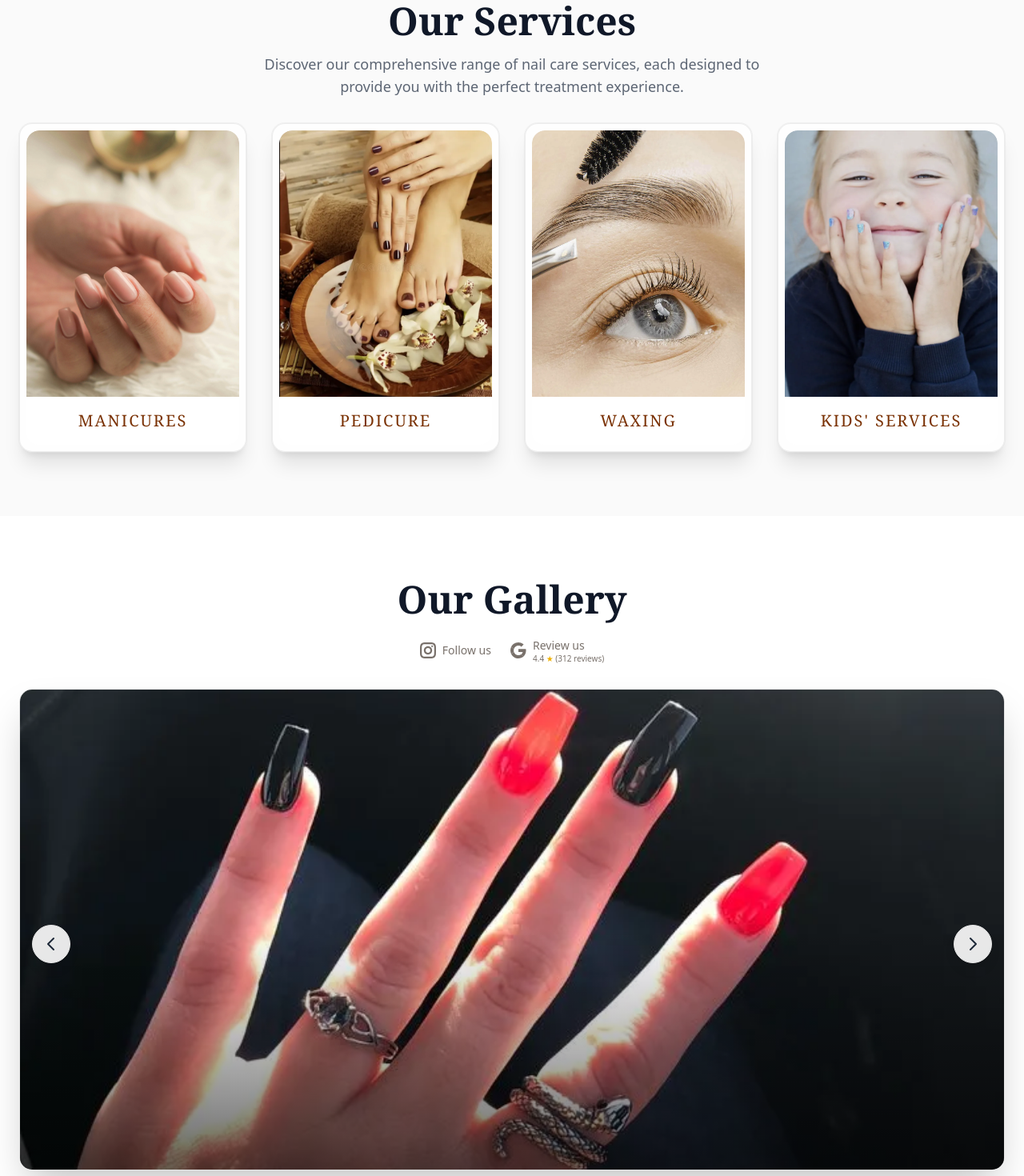
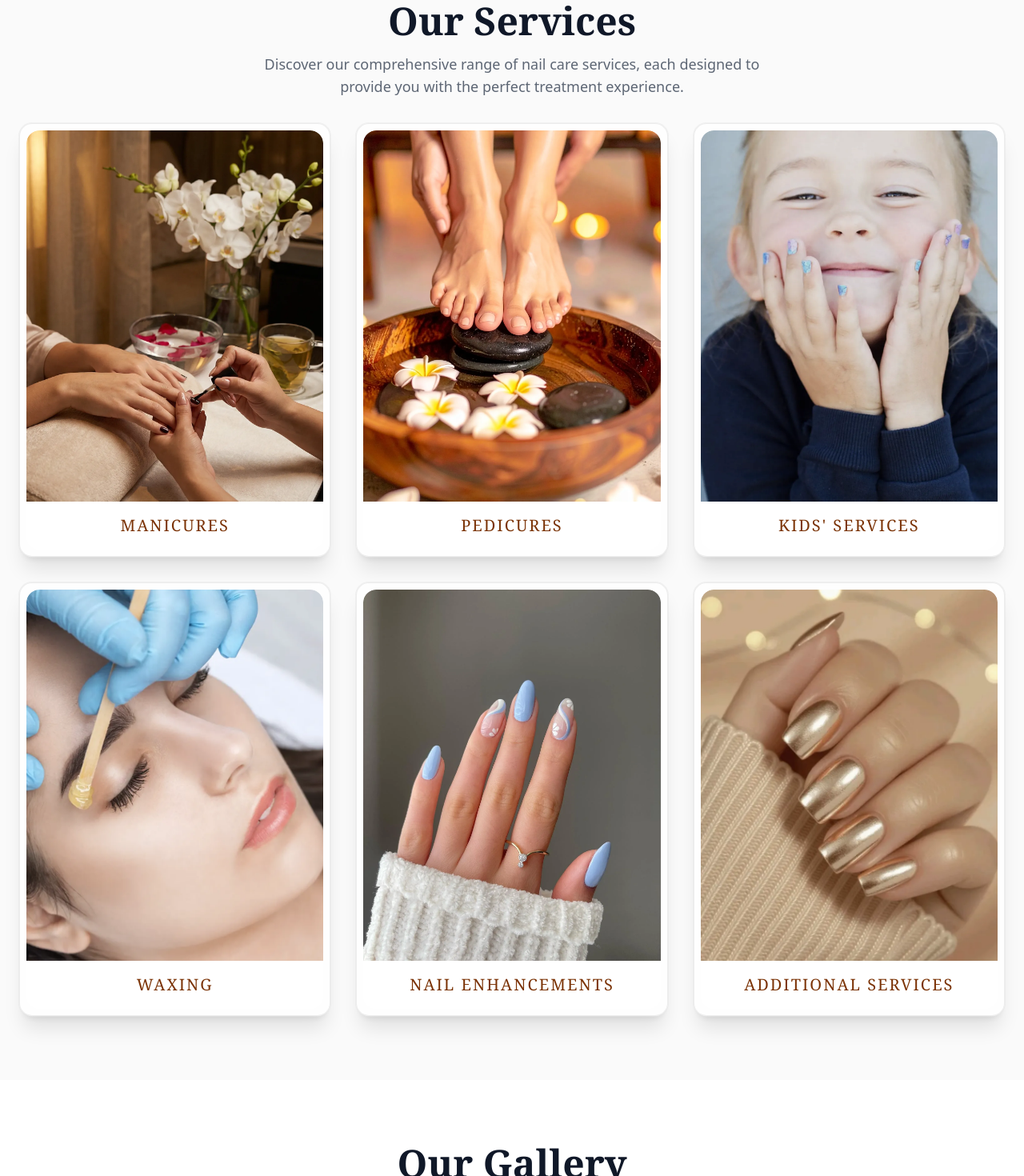
Before and after one commit to huupdo/tammysnails-cloudflare, a React (Vite) app: page / in a window 1280 px wide. Shown: the part 975-2445 px from the top of the page at 80% size. Built offline with nearby package versions, Linux system fonts and the light colour scheme.

Commit message:
add link to service cards and services page

```diff
--- a/src/react-app/App.css
+++ b/src/react-app/App.css
@@ -1,4 +1,30 @@
 @import "tailwindcss";
+
+@keyframes fadeUp {
+  from {
+    opacity: 0;
+    transform: translateY(48px);
+  }
+  to {
+    opacity: 1;
+    transform: translateY(0);
+  }
+}
+
+.service-row > * {
+  opacity: 0;
+  transform: translateY(48px);
+}
+
+.service-row.in-view > *:nth-child(1) {
+  animation: fadeUp 0.7s cubic-bezier(0.25, 0.46, 0.45, 0.94) 0s forwards;
+}
+.service-row.in-view > *:nth-child(2) {
+  animation: fadeUp 0.7s cubic-bezier(0.25, 0.46, 0.45, 0.94) 0.12s forwards;
+}
+.service-row.in-view > *:nth-child(3) {
+  animation: fadeUp 0.7s cubic-bezier(0.25, 0.46, 0.45, 0.94) 0.24s forwards;
+}
 
 /* #root {
   max-width: 1280px;
--- a/src/react-app/App.tsx
+++ b/src/react-app/App.tsx
@@ -1,6 +1,6 @@
 // src/App.tsx
 
-import { useState, useEffect } from "react";
+import { useState, useEffect, useRef } from "react";
 import {
   Routes,
   Route,
@@ -456,6 +456,26 @@ function MainPage() {
   const location = useLocation();
   const [currentSlide, setCurrentSlide] = useState(0);
   const totalSlides = 5;
+  const serviceRowRefs = useRef<(HTMLDivElement | null)[]>([]);
+
+  useEffect(() => {
+    const observers: IntersectionObserver[] = [];
+    serviceRowRefs.current.forEach((row) => {
+      if (!row) return;
+      const obs = new IntersectionObserver(
+        ([entry]) => {
+          if (entry.isIntersecting) {
+            entry.target.classList.add("in-view");
+            obs.unobserve(entry.target);
+          }
+        },
+        { threshold: 0.15 },
+      );
+      obs.observe(row);
+      observers.push(obs);
+    });
+    return () => observers.forEach((o) => o.disconnect());
+  }, []);
 
   // Handle cross-route scroll requests (e.g. from Policy page navbar clicks)
   useEffect(() => {
@@ -554,21 +574,72 @@ function MainPage() {
             </p>
           </div>
 
-          <div className="grid grid-cols-1 gap-8 md:grid-cols-2 lg:grid-cols-4">
-            <div className="grid grid-rows-[1fr_auto] rounded-2xl border border-neutral-200/70 bg-white/70 p-2 shadow-xl ring-1 ring-neutral-200/50 transition-shadow duration-300 hover:shadow-2xl dark:border-neutral-800/70 dark:bg-neutral-950 dark:ring-neutral-700/50">
-              <ServiceCard title="Manicures" image="/photos/nail 1.webp" />
+          <div className="space-y-8">
+            {/* Row 1 */}
+            <div
+              className="service-row grid grid-cols-1 gap-8 md:grid-cols-3"
+              ref={(el) => {
+                serviceRowRefs.current[0] = el;
+              }}
+            >
+              {[
+                {
+                  title: "Manicures",
+                  image: "/photos/deluxe manicure service.webp",
+                  href: "/services#manicures",
+                },
+                {
+                  title: "Pedicures",
+                  image: "/photos/hot stone pedicure.webp",
+                  href: "/services#pedicures",
+                },
+                {
+                  title: "Kids' Services",
+                  image: "/photos/kids nails.webp",
+                  href: "/services#kids",
+                },
+              ].map(({ title, image, href }) => (
+                <Link
+                  key={title}
+                  to={href}
+                  className="grid grid-rows-[1fr_auto] rounded-2xl border border-neutral-200/70 bg-white/70 p-2 shadow-xl ring-1 ring-neutral-200/50 transition-shadow duration-300 hover:shadow-2xl dark:border-neutral-800/70 dark:bg-neutral-950 dark:ring-neutral-700/50"
+                >
+                  <ServiceCard title={title} image={image} />
+                </Link>
+              ))}
             </div>
-            <div className="grid grid-rows-[1fr_auto] rounded-2xl border border-neutral-200/70 bg-white/70 p-2 shadow-xl ring-1 ring-neutral-200/50 transition-shadow duration-300 hover:shadow-2xl dark:border-neutral-800/70 dark:bg-neutral-950 dark:ring-neutral-700/50">
-              <ServiceCard title="Pedicure" image="/photos/pedicure.webp" />
-            </div>
-            <div className="grid grid-rows-[1fr_auto] rounded-2xl border border-neutral-200/70 bg-white/70 p-2 shadow-xl ring-1 ring-neutral-200/50 transition-shadow duration-300 hover:shadow-2xl dark:border-neutral-800/70 dark:bg-neutral-950 dark:ring-neutral-700/50">
-              <ServiceCard title="Waxing" image="/photos/eyebrow.webp" />
-            </div>
-            <div className="grid grid-rows-[1fr_auto] rounded-2xl border border-neutral-200/70 bg-white/70 p-2 shadow-xl ring-1 ring-neutral-200/50 transition-shadow duration-300 hover:shadow-2xl dark:border-neutral-800/70 dark:bg-neutral-950 dark:ring-neutral-700/50">
-              <ServiceCard
-                title="Kids' Services"
-                image="/photos/kids nails.webp"
-              />
+            {/* Row 2 */}
+            <div
+              className="service-row grid grid-cols-1 gap-8 md:grid-cols-3"
+              ref={(el) => {
+                serviceRowRefs.current[1] = el;
+              }}
+            >
+              {[
+                {
+                  title: "Waxing",
+                  image: "/photos/waxing eyebrow.webp",
+                  href: "/services#waxingServices",
+                },
+                {
+                  title: "Nail Enhancements",
+                  image: "/photos/Elegant_Nail_Art_Ideas.webp",
+                  href: "/services#nailEnhancements",
+                },
+                {
+                  title: "Additional Services",
+                  image: "/photos/add on.webp",
+                  href: "/services#addons",
+                },
+              ].map(({ title, image, href }) => (
+                <Link
+                  key={title}
+                  to={href}
+                  className="grid grid-rows-[1fr_auto] rounded-2xl border border-neutral-200/70 bg-white/70 p-2 shadow-xl ring-1 ring-neutral-200/50 transition-shadow duration-300 hover:shadow-2xl dark:border-neutral-800/70 dark:bg-neutral-950 dark:ring-neutral-700/50"
+                >
+                  <ServiceCard title={title} image={image} />
+                </Link>
+              ))}
             </div>
           </div>
         </div>
--- a/src/react-app/services.tsx
+++ b/src/react-app/services.tsx
@@ -1,4 +1,5 @@
 import { useState, useEffect, useRef } from "react";
+import { useLocation } from "react-router-dom";
 import { FiCalendar, FiPhone, FiChevronDown } from "react-icons/fi";
 
 interface ServiceItem {
@@ -251,9 +252,24 @@ const defaultOpen = new Set<string>(
 );
 
 const ServicesPage = () => {
+  const location = useLocation();
   const [activeId, setActiveId] = useState(categories[0].id);
   const [openItems, setOpenItems] = useState<Set<string>>(defaultOpen);
   const sectionRefs = useRef<Record<string, HTMLElement | null>>({});
+
+  // Scroll to hash section on mount or when hash changes
+  useEffect(() => {
+    const hash = location.hash.slice(1);
+    if (!hash) return;
+    const timer = setTimeout(() => {
+      (sectionRefs.current[hash] ?? document.getElementById(hash))?.scrollIntoView({
+        behavior: "smooth",
+        block: "start",
+      });
+      setActiveId(hash);
+    }, 100);
+    return () => clearTimeout(timer);
+  }, [location.hash]);
 
   const allSectionIds = [
     ...categories.map(({ id }) => id),
```
